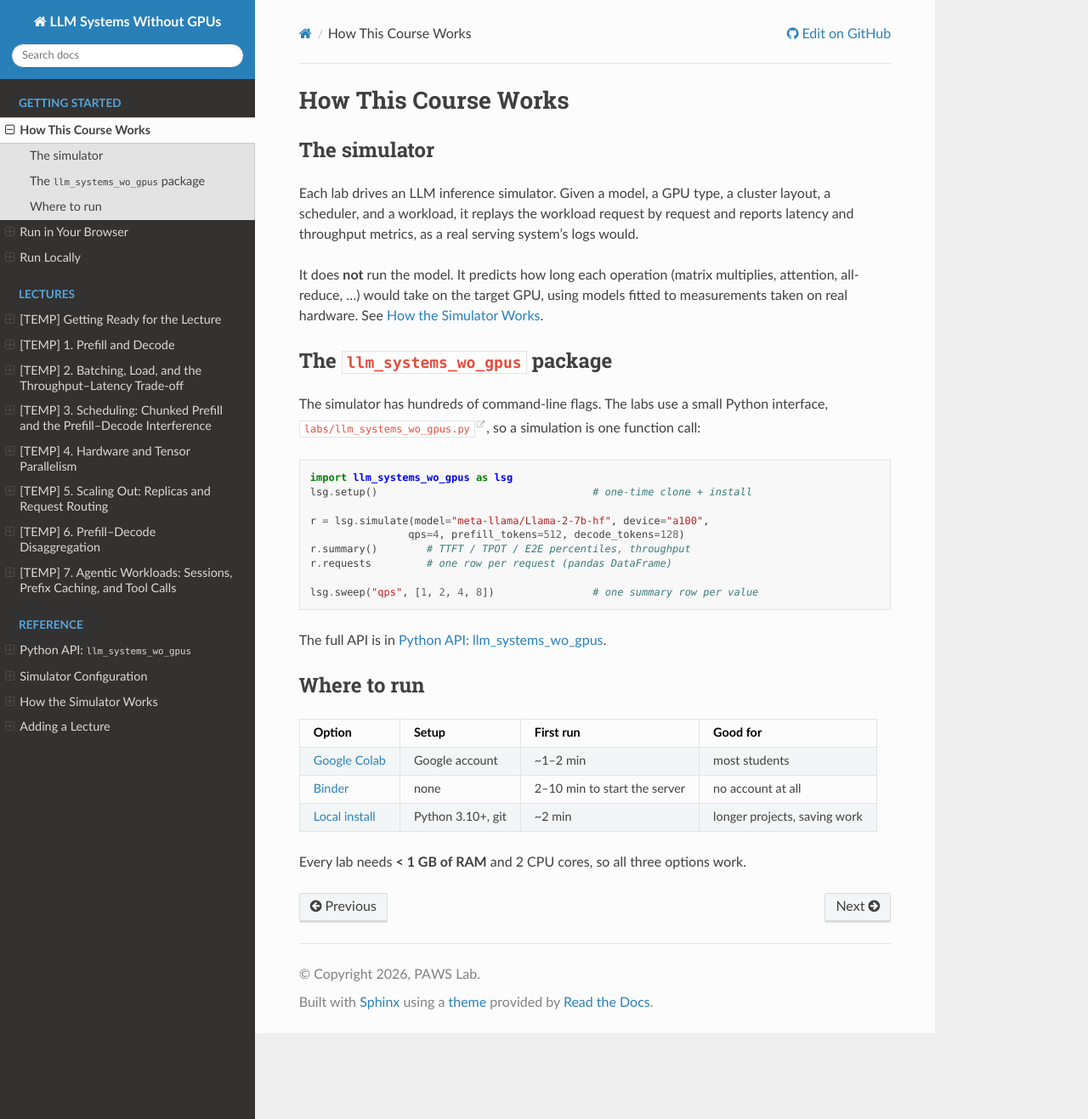
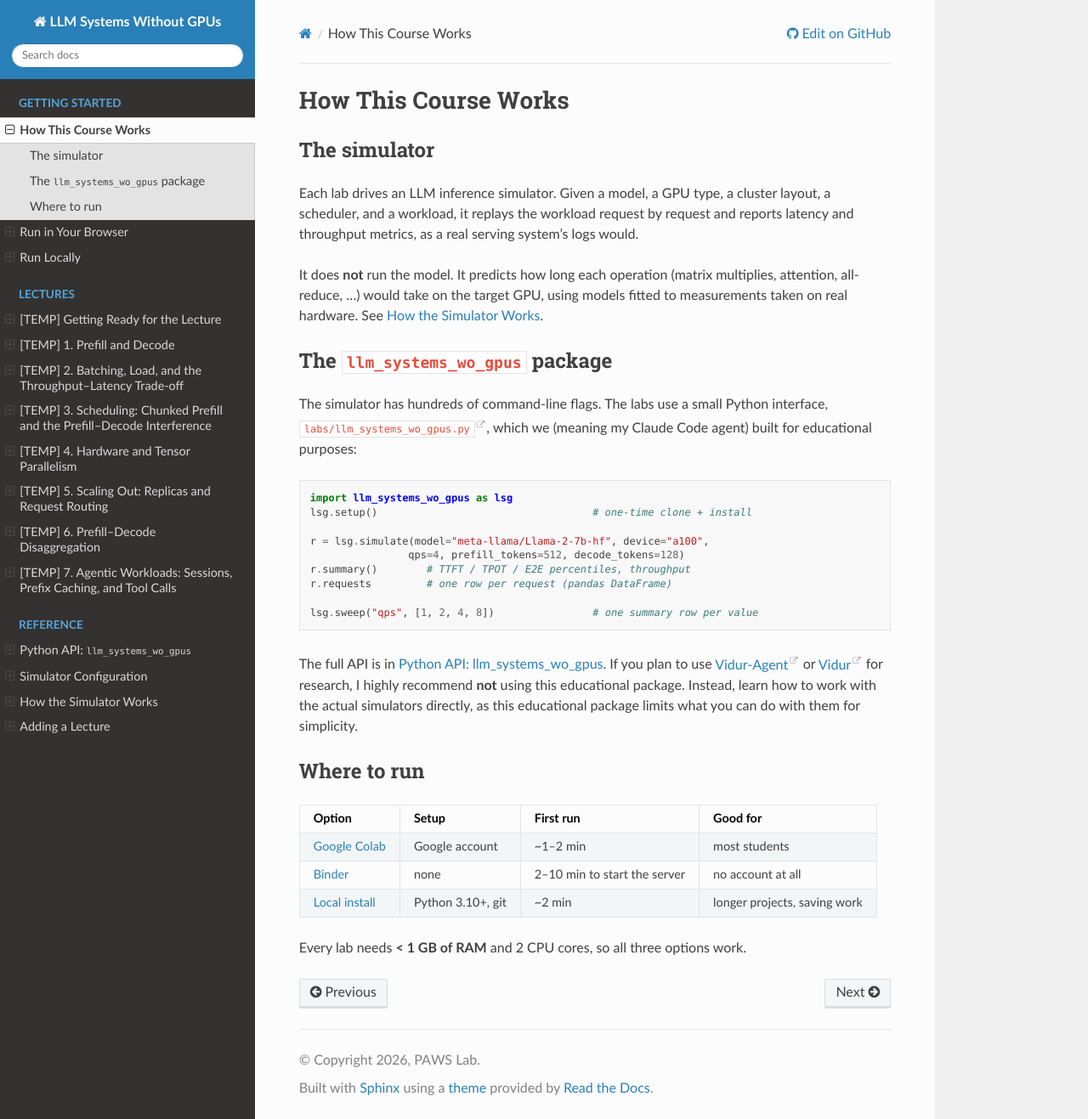
Before and after one commit to kwmaeng91/studying-llm-systems-without-gpus, a Sphinx documentation site: the page built from docs/getting-started/index.md, in a window 1280 px wide and 1317 px high. Shown: the whole window at 85% size. Built offline with Sphinx 7.4.7 and the Read the Docs theme 3.1.0, drawn with Linux system fonts in a browser that asks for light colours.

Commit message:
Update index.md

````diff
--- a/docs/getting-started/index.md
+++ b/docs/getting-started/index.md
@@ -15,8 +15,7 @@ fitted to measurements taken on real hardware. See
 
 The simulator has hundreds of command-line flags. The labs use a small Python
 interface,
-[`labs/llm_systems_wo_gpus.py`](https://github.com/kwmaeng91/studying-llm-systems-without-gpus/blob/main/labs/llm_systems_wo_gpus.py),
-so a simulation is one function call:
+[`labs/llm_systems_wo_gpus.py`](https://github.com/kwmaeng91/studying-llm-systems-without-gpus/blob/main/labs/llm_systems_wo_gpus.py), which we (meaning my Claude Code agent) built for educational purposes:
 
 ```python
 import llm_systems_wo_gpus as lsg
@@ -30,7 +29,7 @@ r.requests         # one row per request (pandas DataFrame)
 lsg.sweep("qps", [1, 2, 4, 8])                # one summary row per value
 ```
 
-The full API is in {doc}`../reference/python-api`.
+The full API is in {doc}`../reference/python-api`. If you plan to use [Vidur-Agent](https://github.com/psu-paws/Vidur-Agent) or [Vidur](https://github.com/microsoft/vidur) for research, I highly recommend **not** using this educational package. Instead, learn how to work with the actual simulators directly, as this educational package limits what you can do with them for simplicity.
 
 ## Where to run
 
````
